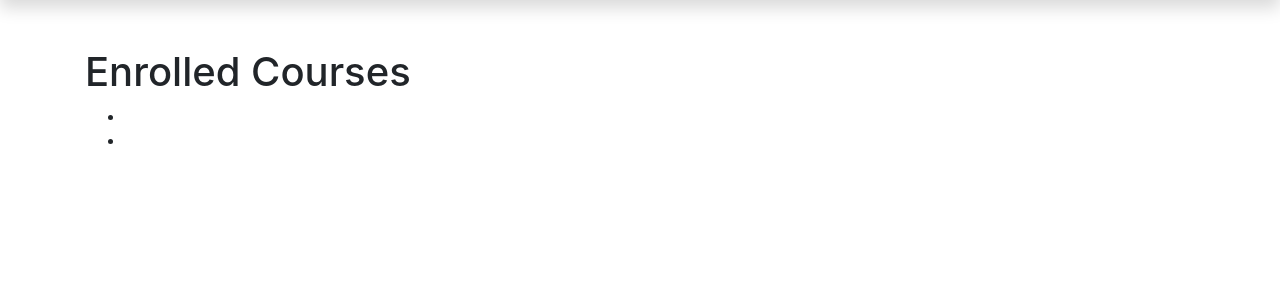
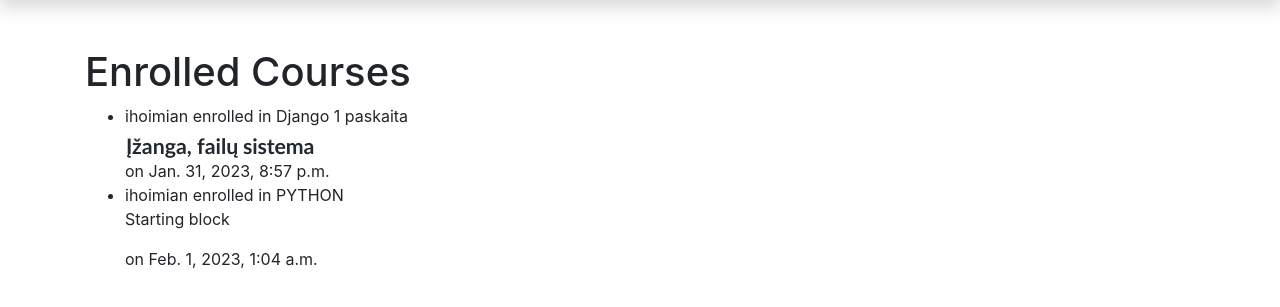
Before and after one commit to InnocentHoimian1/FutureCoder, a Django app: page /FutureCoder/enrolled_courses/ in a window 1280 px wide. Shown: the part 82-389 px from the top of the page. Run offline with Django 4.2, Linux system fonts and the light colour scheme; a user stored in the database is signed in; data comes from the database, SQL or seed files in the repository; both versions use the stored data as it was after the commit; some libraries are stand-ins or nearby versions.

Commit message:
New changelist

```diff
--- a/mysite/FutureCoder/models.py
+++ b/mysite/FutureCoder/models.py
@@ -17,6 +17,11 @@
     class Meta:
         ordering = ['title']
 
+    def display_lesson(self):
+        return ', '.join(lesson.title for lesson in self.lesson.all()[:3])
+
+    display_lesson.short_description = 'Lesson'
+
     def get_absolute_url(self):
         """Returns the url to access a particular lesson instance."""
         return reverse('course-detail', args=[str(self.pk)])
@@ -24,6 +29,7 @@
     def __str__(self):
         """String for representing the Model object."""
         return f'{self.title} {self.description}'
+
 
 
 class Quiz(models.Model):
@@ -39,6 +45,8 @@
 
     def __str__(self):
         return f"{self.title}"
+
+
 
 class Profilis(models.Model):
     user = models.OneToOneField(User, on_delete=models.CASCADE)
--- a/mysite/FutureCoder/templates/enrolled_courses.html
+++ b/mysite/FutureCoder/templates/enrolled_courses.html
@@ -2,9 +2,16 @@
 
 {% block content %}
   <h1>Enrolled Courses</h1>
+
+{% if enrolled_courses %}
   <ul>
-    {% for course in enrolled_courses %}
-      <li>{{ course.name }}</li>
+    {% for enrollment in enrolled_courses %}
+      <li>
+        {{ enrollment.user }} enrolled in {{ enrollment.lesson | safe }} on {{ enrollment.date_enrolled }}
+      </li>
     {% endfor %}
   </ul>
+{% else %}
+  <p>You have not enrolled in any courses yet.</p>
+{% endif %}
 {% endblock %}
```
Also changed, not shown: mysite/db.sqlite3.
